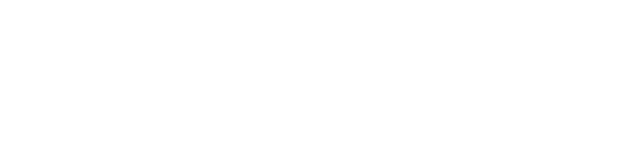
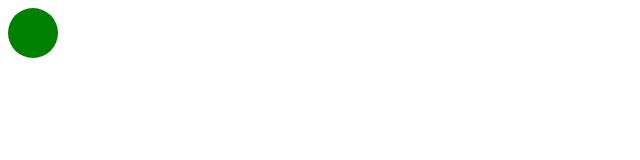
Before and after one commit to bobbyharrison/css-workshop, a plain HTML site: page index.html in a window 1280 px wide. Shown: the whole page, without its empty margins (0-640 px from the left). Drawn offline with Linux system fonts and the light colour scheme.

Commit message:
no message

```diff
--- a/index.html
+++ b/index.html
@@ -7,7 +7,8 @@
   </head>
   <body>
 
-
+<div class="border">
+</div>
 
 
 
--- a/style.css
+++ b/style.css
@@ -0,0 +1,6 @@
+.border {
+height: 50px;
+background-color: green;
+width: 50px;
+border-radius: 100%;
+}
```
